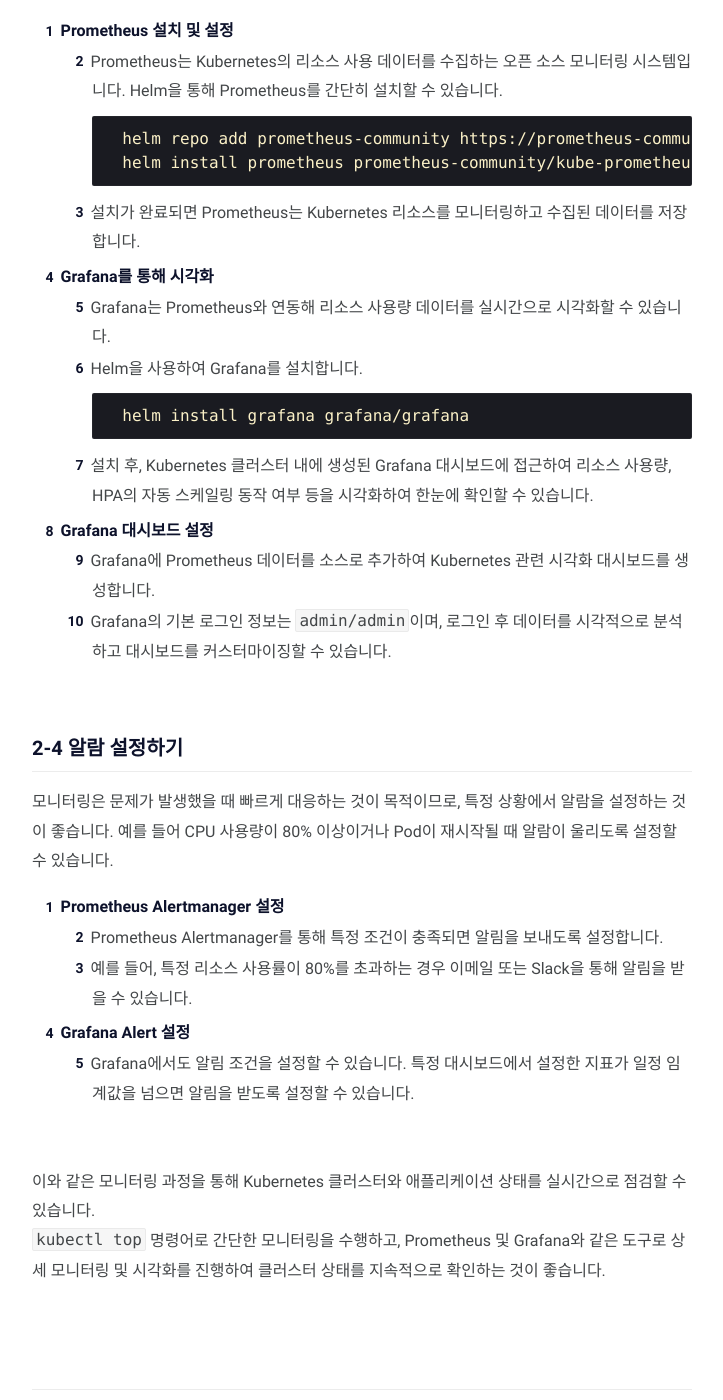
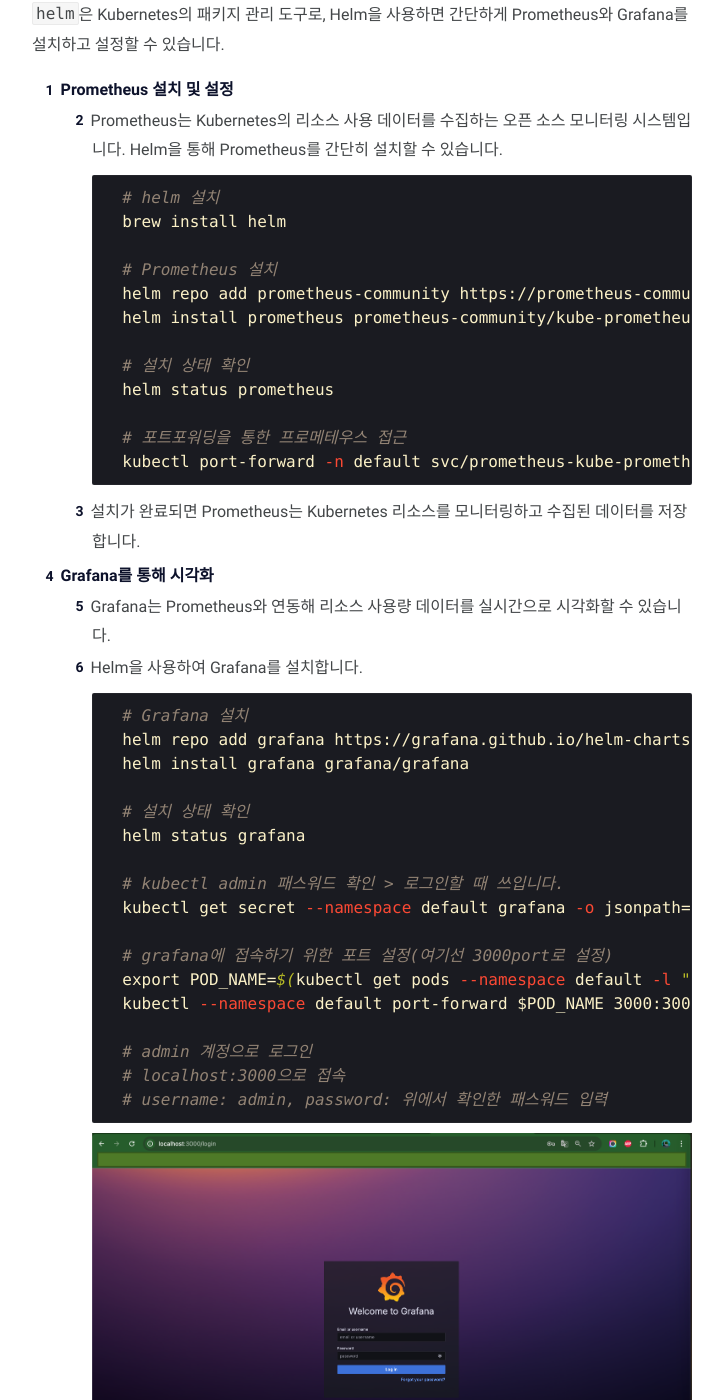
Before and after one commit to jd6186/jd6186.github.io, a Jekyll site: the page built from _posts/DevOps/kubernetes/2024-11-08-Use_Kubernetes.md, in a window 1280 px wide and 1400 px high, scrolled down 30888 px. Shown: the whole window, without its empty margins (278-1001 px from the left). Built offline with Jekyll 4.4.1, drawn with Linux system fonts in a browser that asks for light colours; comment, search, counter and statistics services are not loaded; some of the changed text lies outside the part shown.

Commit message:
feat: Kubernetes 활용방법 내 모니터링 관련해 설명 및 이미지 자료 추가

````diff
--- a/_posts/DevOps/kubernetes/2024-11-08-Use_Kubernetes.md
+++ b/_posts/DevOps/kubernetes/2024-11-08-Use_Kubernetes.md
@@ -828,39 +828,97 @@ Kubernetes에서 Pod 및 노드의 리소스 사용량을 모니터링하려면
 <br/><br/>
 
 ### 2-3 실시간 모니터링 및 시각화 도구 활용
-기본 명령어 외에도 Kubernetes 모니터링 도구를 활용해 더 심도 있는 데이터를 수집하고, 시각화할 수 있습니다. 대표적인 도구로 **Prometheus**와 **Grafana**가 있습니다.
+기본 명령어 외에도 Kubernetes 모니터링 도구를 활용해 더 심도 있는 데이터를 수집하고, 시각화할 수 있습니다. 대표적인 도구로 **Prometheus**와 **Grafana**가 있습니다.<br/>
+`helm`은 Kubernetes의 패키지 관리 도구로, Helm을 사용하면 간단하게 Prometheus와 Grafana를 설치하고 설정할 수 있습니다.
 
 1. **Prometheus 설치 및 설정**
     - Prometheus는 Kubernetes의 리소스 사용 데이터를 수집하는 오픈 소스 모니터링 시스템입니다. Helm을 통해 Prometheus를 간단히 설치할 수 있습니다.
         ```bash
+        # helm 설치
+        brew install helm
+
+        # Prometheus 설치
         helm repo add prometheus-community https://prometheus-community.github.io/helm-charts
         helm install prometheus prometheus-community/kube-prometheus-stack
+
+        # 설치 상태 확인
+        helm status prometheus
+
+        # 포트포워딩을 통한 프로메테우스 접근
+        kubectl port-forward -n default svc/prometheus-kube-prometheus-prometheus 9090:9090
         ```
     - 설치가 완료되면 Prometheus는 Kubernetes 리소스를 모니터링하고 수집된 데이터를 저장합니다.
 2. **Grafana를 통해 시각화**
     - Grafana는 Prometheus와 연동해 리소스 사용량 데이터를 실시간으로 시각화할 수 있습니다.
     - Helm을 사용하여 Grafana를 설치합니다.
         ```bash
+        # Grafana 설치
+        helm repo add grafana https://grafana.github.io/helm-charts
         helm install grafana grafana/grafana
+
+        # 설치 상태 확인
+        helm status grafana
+
+        # kubectl admin 패스워드 확인 > 로그인할 때 쓰입니다.
+        kubectl get secret --namespace default grafana -o jsonpath="{.data.admin-password}" | base64 --decode ; echo
+
+        # grafana에 접속하기 위한 포트 설정(여기선 3000port로 설정)
+        export POD_NAME=$(kubectl get pods --namespace default -l "app.kubernetes.io/name=grafana,app.kubernetes.io/instance=grafana" -o jsonpath="{.items[0].metadata.name}")
+        kubectl --namespace default port-forward $POD_NAME 3000:3000
+
+        # admin 계정으로 로그인
+        # localhost:3000으로 접속
+        # username: admin, password: 위에서 확인한 패스워드 입력
         ```
-    - 설치 후, Kubernetes 클러스터 내에 생성된 Grafana 대시보드에 접근하여 리소스 사용량, HPA의 자동 스케일링 동작 여부 등을 시각화하여 한눈에 확인할 수 있습니다.
-3. **Grafana 대시보드 설정**
-    - Grafana에 Prometheus 데이터를 소스로 추가하여 Kubernetes 관련 시각화 대시보드를 생성합니다.
-    - Grafana의 기본 로그인 정보는 `admin/admin`이며, 로그인 후 데이터를 시각적으로 분석하고 대시보드를 커스터마이징할 수 있습니다.
+
+      <img src="../../../assets/img/DevOps/kubernetes/2024-11-08-Use_Kubernetes/grafana_ui.png" alt="grafana_ui"/><br/>
+
+    - 설치 후, Kubernetes 클러스터 내에 생성된 Grafana 대시보드에 접근하여 리소스 사용량, HPA의 자동 스케일링 동작 여부 등을 시각화하여 한눈에 확인할 수 있습니다.<br/>
+3. **Grafana 대시보드 설정**<br/>
+   Grafana에 Prometheus 데이터를 소스로 추가하여 Kubernetes 관련 시각화 대시보드를 생성합니다.<br/>
+   1. **데이터 소스 추가**
+       - 먼저, Grafana에서 Prometheus를 데이터 소스로 추가해야 합니다.
+       - Grafana 화면에서 **Connections > Data Sources**로 이동하고, `Add data source`를 클릭한 후 `Prometheus`를 선택합니다.
+       - Prometheus의 URL을 입력합니다. (기본값: `http://prometheus-kube-prometheus-prometheus.default.svc.cluster.local:9090`)<br/>
+         <img src="../../../assets/img/DevOps/kubernetes/2024-11-08-Use_Kubernetes/grafana_prometheus_setting.png" alt="grafana_prometheus_setting"/><br/>
+       - 입력 후 제일 하단으로 내려가 **Save & Test** 버튼을 클릭하여 데이터 소스가 정상적으로 연결되었는지 확인합니다.
+   2. **Prometheus UI로 접속해 집계하고 싶은 쿼리 입력**
+       - 위 방식을 따라 오셨다면 `http://localhost:9090`으로 접속하여 Prometheus UI에 접속할 수 있습니다.
+       - Prometheus를 활용하면 쿼리를 입력해 강력한 데이터 집계 기능을 사용할 수 있습니다. 하지만 상대적으로 시각화 부분에서는 Grafana가 더 강력한 기능들을 제공하고 있습니다. 여기서는 Prometheus UI를 통해 쿼리를 입력하는 방법을 안내해보겠습니다.
+       - 각 패널에서 Prometheus 쿼리를 입력해 시각화할 데이터를 지정합니다. 예를 들어, Pod CPU 사용량을 시각화하려면 다음과 같은 쿼리를 입력합니다.<br/>(다양한 쿼리에 대한 내용은 다른 블로그들에도 많고 ChatGPT 등을 활용하시면 더 많은 정보를 얻으실 수 있습니다.)<br/>
+           ```promql
+           sum(rate(container_cpu_usage_seconds_total{namespace="default", container!="POD"}[5m])) by (pod)
+           ```
+
+         쿼리를 입력하면 아래에 그래프가 즉시 생성됩니다.<br/>
+         <img src="../../../assets/img/DevOps/kubernetes/2024-11-08-Use_Kubernetes/prometheus_ui.png" alt="prometheus_ui"/><br/>
+   3. **새 대시보드 생성**
+       - Grafana에서 **Dashboard > New > New Dashboard**를 선택하여 새로운 대시보드를 만듭니다.
+       - Prometheus에서 추가한 쿼리를 아래 이미지들을 따라가며 Grafana 대시보드에 추가해줍니다.<br/>
+         <img src="../../../assets/img/DevOps/kubernetes/2024-11-08-Use_Kubernetes/grafana_dashboard_setting_1.png" alt="grafana_dashboard_setting_1"/><br/>
+         <img src="../../../assets/img/DevOps/kubernetes/2024-11-08-Use_Kubernetes/grafana_dashboard_setting_2.png" alt="grafana_dashboard_setting_2"/><br/>
+         <img src="../../../assets/img/DevOps/kubernetes/2024-11-08-Use_Kubernetes/grafana_dashboard_setting_3.png" alt="grafana_dashboard_setting_3"/><br/>
+         <img src="../../../assets/img/DevOps/kubernetes/2024-11-08-Use_Kubernetes/grafana_dashboard_setting_4.png" alt="grafana_dashboard_setting_4"/><br/>
+   4. **시각화 형식 선택**
+       - 패널의 오른쪽에서 시각화 형식을 선택할 수 있습니다. `Time series`, `Gauge`, `Bar gauge` 등 원하는 형식을 선택하여 데이터가 더 잘 보이도록 설정합니다.<br/>
+         <img src="../../../assets/img/DevOps/kubernetes/2024-11-08-Use_Kubernetes/grafana_dashboard_setting_4.png" alt="grafana_dashboard_setting_5"/><br/>
+   5. **패널 저장 및 반복**
+       - 설정이 완료된 패널은 저장하고, 다른 데이터를 시각화하려면 새 패널을 추가하여 쿼리를 입력하는 과정을 반복합니다.
+       - 이 과정을 통해 Grafana에서 원하는 Kubernetes 메트릭을 시각화할 수 있습니다. 쿼리와 시각화 형식은 필요에 맞게 커스터마이징할 수 있으며, 한 번 설정하면 대시보드에서 실시간 모니터링이 가능합니다.
 <br/><br/>
 
 ### 2-4 알람 설정하기
-모니터링은 문제가 발생했을 때 빠르게 대응하는 것이 목적이므로, 특정 상황에서 알람을 설정하는 것이 좋습니다. 예를 들어 CPU 사용량이 80% 이상이거나 Pod이 재시작될 때 알람이 울리도록 설정할 수 있습니다.
+모니터링은 문제가 발생했을 때 빠르게 대응하는 것이 목적이므로, 특정 상황에서 알람을 설정하는 것이 좋습니다.<br/>
+예를 들어 CPU 사용량이 80% 이상이거나 Pod이 재시작될 때 알람이 울리도록 설정할 수 있습니다.
 
 1. **Prometheus Alertmanager 설정**
     - Prometheus Alertmanager를 통해 특정 조건이 충족되면 알림을 보내도록 설정합니다.
     - 예를 들어, 특정 리소스 사용률이 80%를 초과하는 경우 이메일 또는 Slack을 통해 알림을 받을 수 있습니다.
 2. **Grafana Alert 설정**
     - Grafana에서도 알림 조건을 설정할 수 있습니다. 특정 대시보드에서 설정한 지표가 일정 임계값을 넘으면 알림을 받도록 설정할 수 있습니다.
-      <br/><br/>
 
 이와 같은 모니터링 과정을 통해 Kubernetes 클러스터와 애플리케이션 상태를 실시간으로 점검할 수 있습니다.<br/>
-`kubectl top` 명령어로 간단한 모니터링을 수행하고, Prometheus 및 Grafana와 같은 도구로 상세 모니터링 및 시각화를 진행하여 클러스터 상태를 지속적으로 확인하는 것이 좋습니다.
+개인적으로는 위처럼 알림을 설정하시더라도 항상 모니터링 도구를 활용해 눈으로 확인하시는 습관을 들이시는 것이 큰 문제로 이어질 수 있는 경우의 수를 줄이는 길이라 생각됩니다.<br/>
 <br/><br/><br/><br/>
 
 ---
````
Also changed, not shown: assets/img/DevOps/kubernetes/2024-11-08-Use_Kubernetes/grafana_dashboard_setting_1.png (added), assets/img/DevOps/kubernetes/2024-11-08-Use_Kubernetes/grafana_dashboard_setting_2.png (added), assets/img/DevOps/kubernetes/2024-11-08-Use_Kubernetes/grafana_dashboard_setting_3.png (added), assets/img/DevOps/kubernetes/2024-11-08-Use_Kubernetes/grafana_dashboard_setting_4.png (added), assets/img/DevOps/kubernetes/2024-11-08-Use_Kubernetes/grafana_dashboard_setting_5.png (added), assets/img/DevOps/kubernetes/2024-11-08-Use_Kubernetes/grafana_prometheus_setting.png (added), assets/img/DevOps/kubernetes/2024-11-08-Use_Kubernetes/grafana_ui.png (added), assets/img/DevOps/kubernetes/2024-11-08-Use_Kubernetes/prometheus_ui.png (added).
